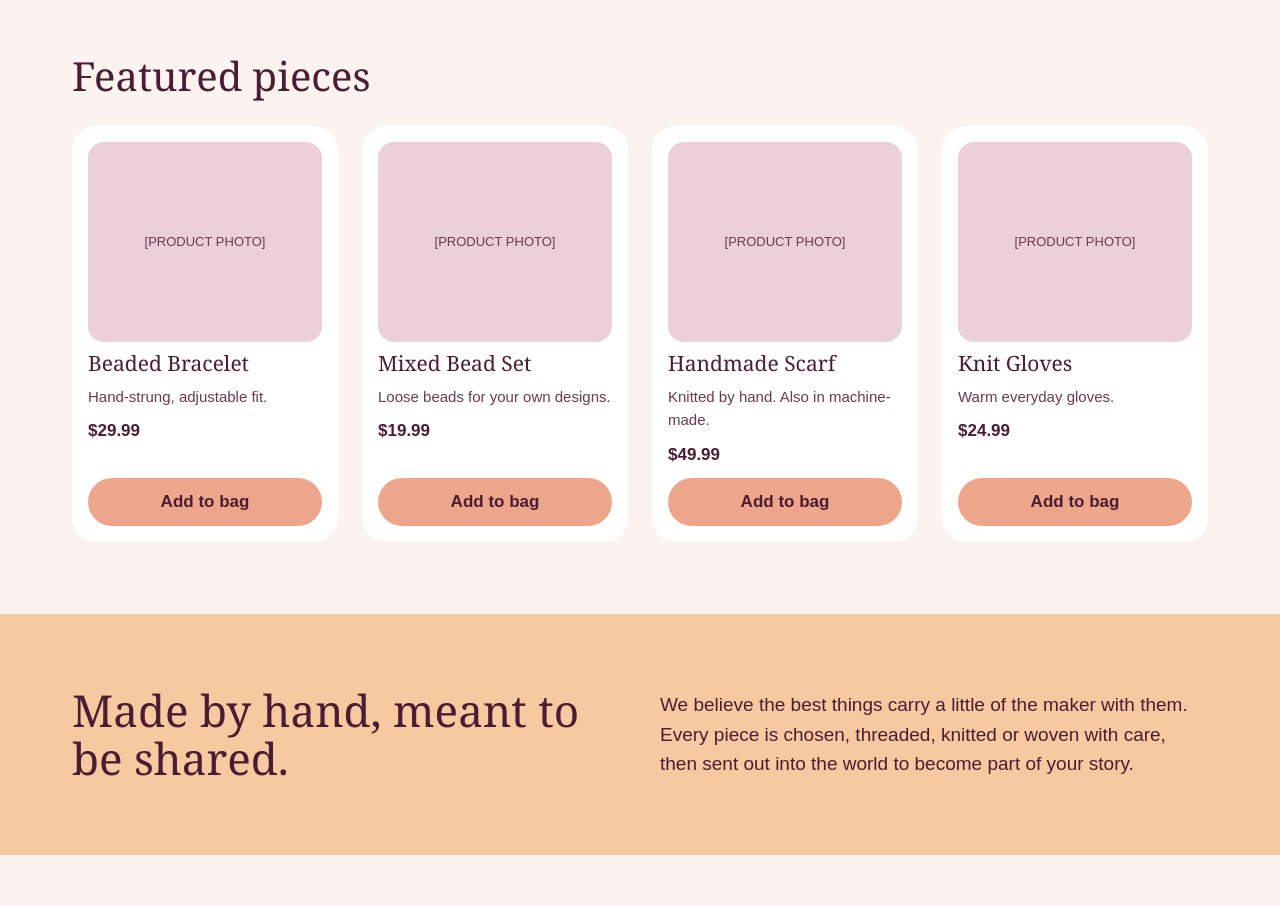
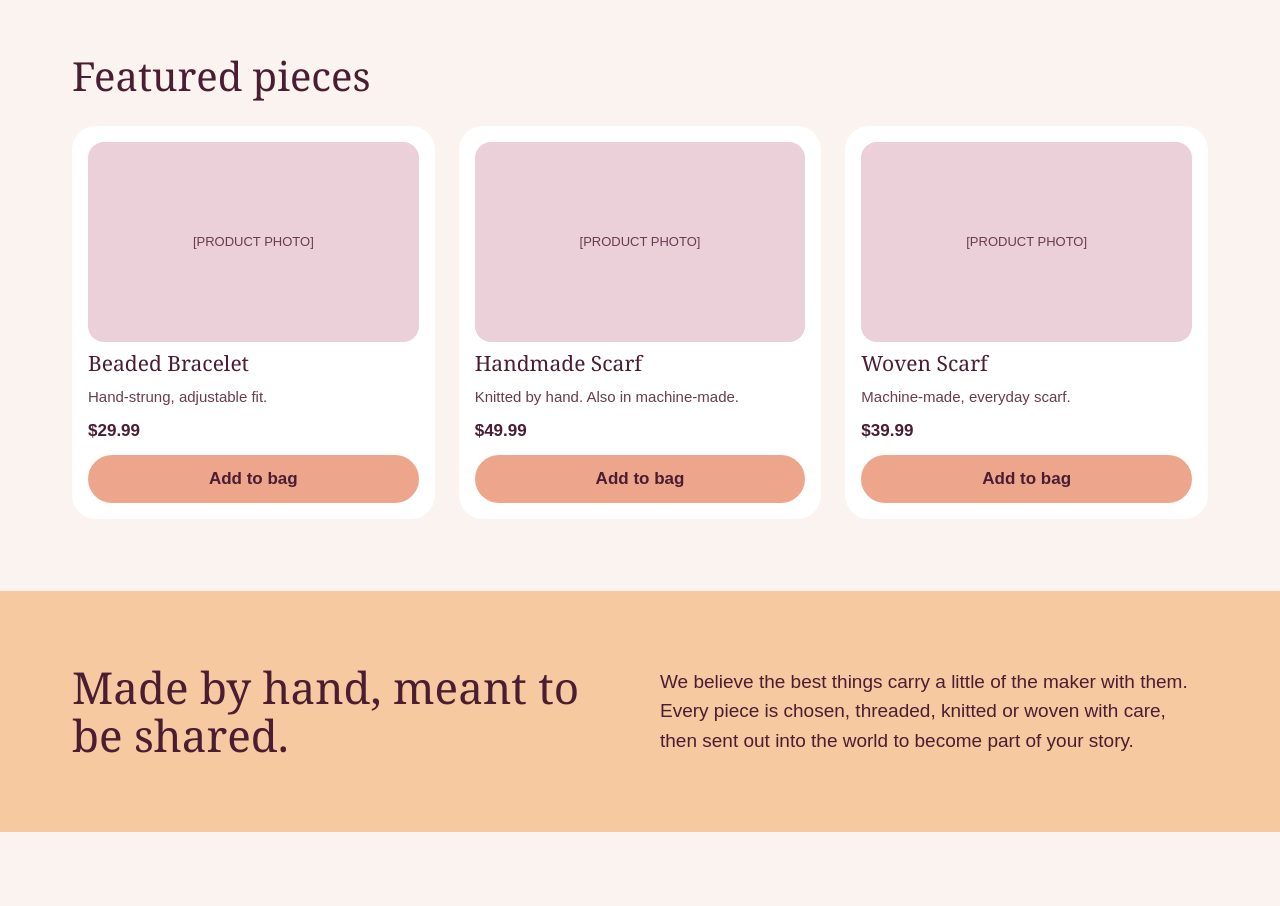
Before and after one commit to milanbairagi/bliss-and-bless, a Next.js app in the folder frontend/: page / in a window 1280 px wide. Shown: the part 1580-2486 px from the top of the page. Built offline with nearby package versions, Linux system fonts and the light colour scheme.

Commit message:
feat(services): update ServicesSection to fetch featured products dynamically

```diff
--- a/frontend/app/_components/ServicesSection.tsx
+++ b/frontend/app/_components/ServicesSection.tsx
@@ -1,4 +1,5 @@
 import { ProductCard } from "@/components/common/ProductCard";
+import { getFeaturedProducts } from "@/services/productServices";
 
 const categories = [
   { name: "Bracelets", className: "category-bracelets" },
@@ -7,30 +8,9 @@ const categories = [
   { name: "Gloves", className: "category-gloves" },
 ];
 
-const products = [
-  {
-    name: "Beaded Bracelet",
-    description: "Hand-strung, adjustable fit.",
-    price: 29.99,
-  },
-  {
-    name: "Mixed Bead Set",
-    description: "Loose beads for your own designs.",
-    price: 19.99,
-  },
-  {
-    name: "Handmade Scarf",
-    description: "Knitted by hand. Also in machine-made.",
-    price: 49.99,
-  },
-  {
-    name: "Knit Gloves",
-    description: "Warm everyday gloves.",
-    price: 24.99,
-  },
-];
+export async function ServicesSection() {
+  const featuredProducts = await getFeaturedProducts();
 
-export function ServicesSection() {
   return (
     <>
       <section
@@ -132,8 +112,8 @@ export function ServicesSection() {
           Featured pieces
         </h2>
         <div className="grid grid-cols-[repeat(auto-fit,minmax(220px,1fr))] gap-6">
-          {products.map((product) => (
-            <ProductCard key={product.name} {...product} />
+          {featuredProducts.map((product) => (
+            <ProductCard key={product.id} product={product} />
           ))}
         </div>
       </section>
--- a/frontend/components/common/ProductCard.tsx
+++ b/frontend/components/common/ProductCard.tsx
@@ -1,10 +1,7 @@
-export interface ProductCardProps {
-  name: string;
-  description: string;
-  price: number;
-}
+import Link from "next/link";
+import type { Product } from "@/types/product";
 
-export function ProductCard({ name, description, price }: ProductCardProps) {
+export function ProductCard({ product }: { product: Product }) {
   return (
     <article className="flex-col gap-2.5 p-4 rounded-3xl bg-white flex">
       <div
@@ -13,9 +10,11 @@ export function ProductCard({ name, description, price }: ProductCardProps) {
       >
         [PRODUCT PHOTO]
       </div>
-      <h3 className="m-0 font-display text-[21px]">{name}</h3>
-      <p className="m-0 text-[15px] text-muted">{description}</p>
-      <p className="m-0 font-bold text-ink">${price.toFixed(2)}</p>
+      <h3 className="m-0 font-display text-[21px]">
+        <Link href={`/products/${product.slug}`}>{product.name}</Link>
+      </h3>
+      <p className="m-0 text-[15px] text-muted">{product.description}</p>
+      <p className="m-0 font-bold text-ink">${product.price.toFixed(2)}</p>
       <button
         className="mt-auto px-7.5 min-h-12 w-full justify-center rounded-full bg-brand font-bold text-ink inline-flex items-center"
         type="button"
```
